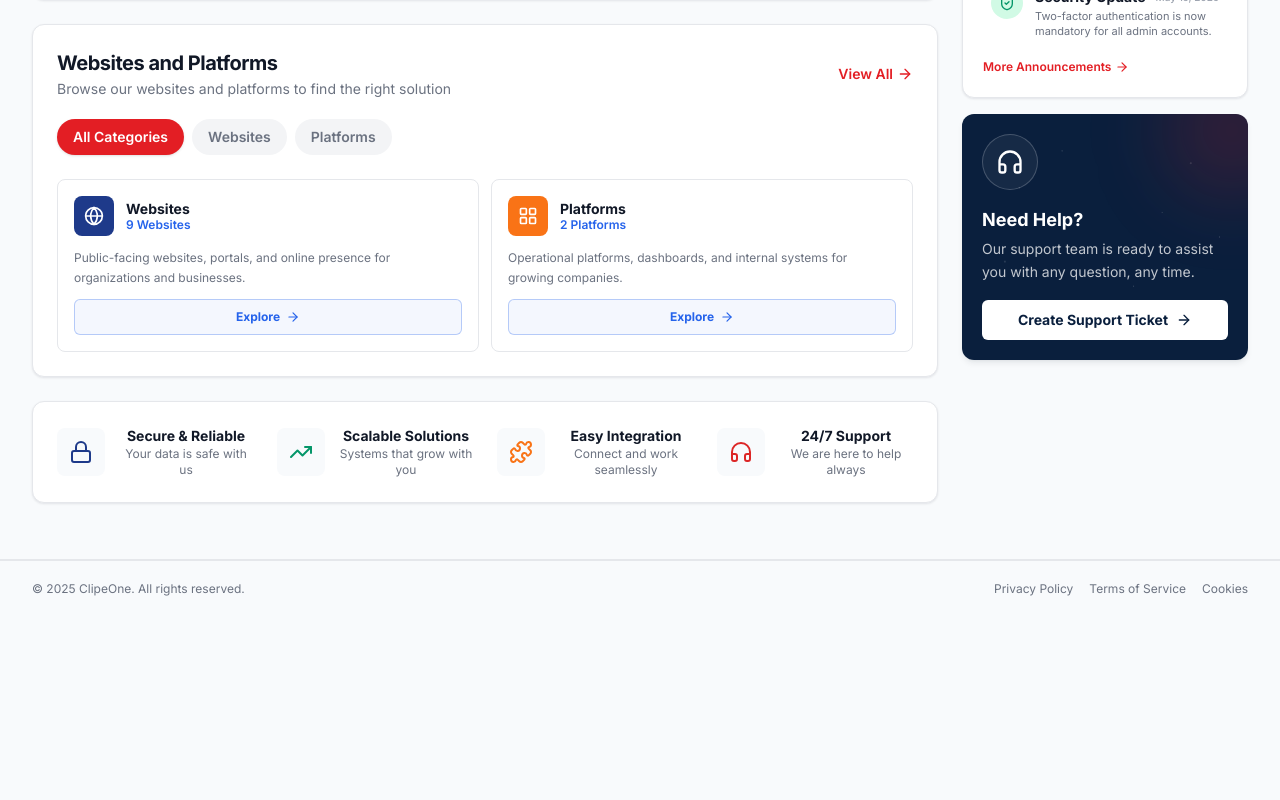
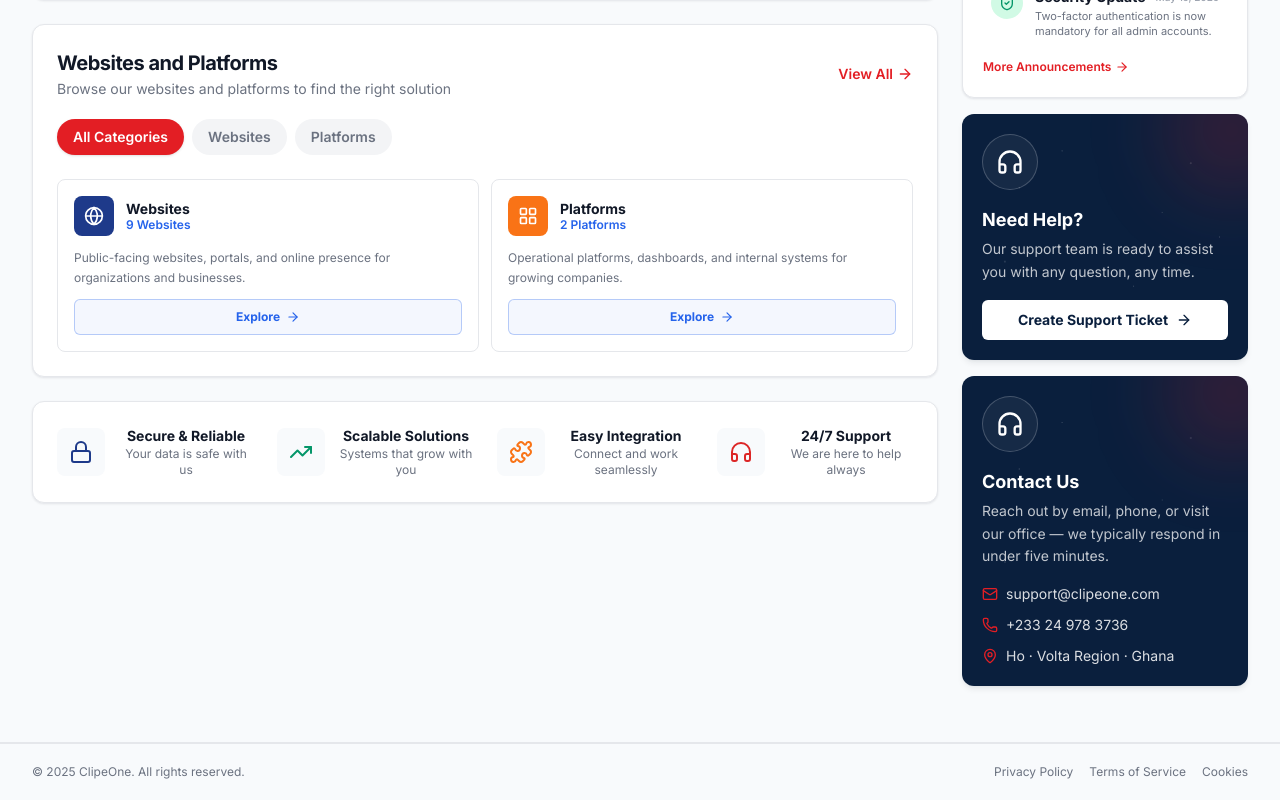
Before and after one commit to lilromeo2290/clipeone_platform, a Next.js app: page / in a window 1280 px wide. Shown: the part 1058-1858 px from the top of the page. Before the commit the page ends 1675 px from the top, so only its background shows below. Built offline with nearby package versions, Linux system fonts and the light colour scheme.

Commit message:
auto: 2026-09-03 23:38:21 — M  src/components/clipeone/sidebar.tsx|

```diff
--- a/src/components/clipeone/sidebar.tsx
+++ b/src/components/clipeone/sidebar.tsx
@@ -6,6 +6,9 @@ import {
   ShieldCheck,
   Headphones,
   ArrowRight,
+  Mail,
+  Phone,
+  MapPin,
 } from "lucide-react";
 
 const ANNOUNCEMENTS = [
@@ -108,7 +111,7 @@ export function Sidebar() {
         </a>
       </div>
 
-      {/* Need Help CTA */}
+      {/* Need Help CTA — primary */}
       <div className="relative overflow-hidden rounded-xl bg-[#0a1f3d] p-5 text-white shadow-soft-lg">
         <div className="absolute inset-0 hero-stars opacity-50" />
         <div className="absolute -top-12 -right-12 h-32 w-32 rounded-full bg-[#e31e24]/20 blur-2xl" />
@@ -129,6 +132,48 @@ export function Sidebar() {
           </button>
         </div>
       </div>
+
+      {/* Need Help CTA — duplicate with contact write-up */}
+      <div className="relative overflow-hidden rounded-xl bg-[#0a1f3d] p-5 text-white shadow-soft-lg">
+        <div className="absolute inset-0 hero-stars opacity-50" />
+        <div className="absolute -top-12 -right-12 h-32 w-32 rounded-full bg-[#e31e24]/20 blur-2xl" />
+        <div className="relative">
+          <span className="flex h-14 w-14 items-center justify-center rounded-full border border-white/20 bg-white/5">
+            <Headphones className="h-7 w-7 text-white" />
+          </span>
+          <p className="mt-4 text-lg font-bold">Contact Us</p>
+          <p className="mt-1 text-sm leading-relaxed text-white/75">
+            Reach out by email, phone, or visit our office — we typically
+            respond in under five minutes.
+          </p>
+
+          {/* Contact write-up */}
+          <ul className="mt-4 flex flex-col gap-2 text-sm text-white/85">
+            <li>
+              <a
+                href="mailto:support@clipeone.com"
+                className="inline-flex items-center gap-2 transition-colors hover:text-white"
+              >
+                <Mail className="h-4 w-4 shrink-0 text-[#e31e24]" />
+                support@clipeone.com
+              </a>
+            </li>
+            <li>
+              <a
+                href="tel:+233249783637"
+                className="inline-flex items-center gap-2 transition-colors hover:text-white"
+              >
+                <Phone className="h-4 w-4 shrink-0 text-[#e31e24]" />
+                +233 24 978 3736
+              </a>
+            </li>
+            <li className="inline-flex items-center gap-2">
+              <MapPin className="h-4 w-4 shrink-0 text-[#e31e24]" />
+              Ho · Volta Region · Ghana
+            </li>
+          </ul>
+        </div>
+      </div>
     </aside>
   );
 }
```
